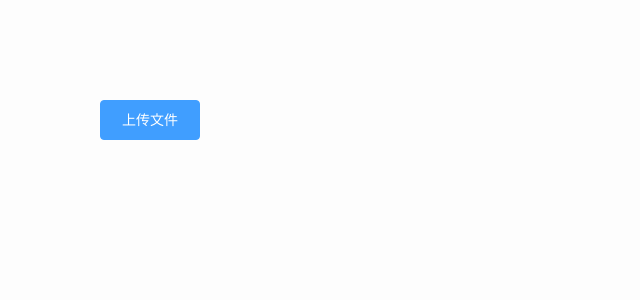
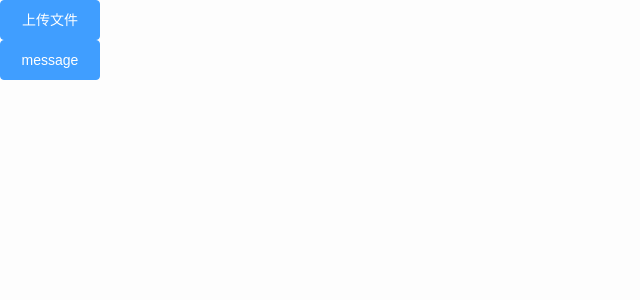
Before and after one commit to ZFCFBGC/xmjq, a Vue app: page /#/ in a window 1280 px wide. Shown: the top 300 px of the page, without its empty margins (0-640 px from the left). Built offline with nearby package versions, Linux system fonts and the light colour scheme.

Commit message:
loading框、消息框

```diff
--- a/src/assets/css/reset.css
+++ b/src/assets/css/reset.css
@@ -124,8 +124,8 @@ a {
   -webkit-backface-visibility: hidden;
 }
 ::-webkit-scrollbar {
-  width: 2px;
-  height: 2px;
+  width: 6px;
+  height: 6px;
 }
 ::-webkit-scrollbar-track-piece {
   background-color: rgba(0, 0, 0, 0.2);
@@ -160,7 +160,6 @@ body {
   position: relative;
 }
 html {
-  overflow-y: scroll;
   position: relative;
 }
 .clearfix:after {
--- /dev/null
+++ b/src/components/loading/index.js
@@ -0,0 +1,41 @@
+import LoadingComponent from "./loading.vue";
+import Vue from "vue";
+
+var instance;
+
+const LoadingConstructor = Vue.extend(LoadingComponent);
+
+instance = new LoadingConstructor({
+  el: document.createElement("div"),
+});
+
+instance.show = false;
+
+const loading = {
+  show(options = {}) {
+    instance.show = true;
+    if (options) {
+      if (options.el) {
+        options.el.appendChild(instance.$el);
+      } else {
+        document.body.appendChild(instance.$el);
+      }
+      instance.text = options.text;
+    }
+  },
+  hide() {
+    instance.show = false;
+  },
+};
+export default {
+  install() {
+    if (!Vue.$loading) {
+      Vue.$loading = loading;
+    }
+    Vue.mixin({
+      created() {
+        this.$gqgLoading = Vue.$loading;
+      },
+    });
+  },
+};
--- /dev/null
+++ b/src/components/message/index.js
@@ -0,0 +1,50 @@
+import MessageComponent from "./message.vue";
+import Vue from "vue";
+
+var instance;
+var timer;
+
+const messageConstructor = Vue.extend(MessageComponent);
+
+instance = new messageConstructor({
+  el: document.createElement("div"),
+});
+
+instance.show = false;
+
+const message = {
+  show(options = {}) {
+    instance.show = true;
+    if (options) {
+      if (options.el) {
+        options.el.appendChild(instance.$el);
+      } else {
+        document.body.appendChild(instance.$el);
+      }
+      instance.message = options.message || "";
+      instance.type = options.type || "";
+      instance.showClose = options.showClose || false;
+      instance.plain = options.plain || false;
+      instance.center = options.center || false;
+      var duration = options.duration || 30000;
+      timer = setTimeout(function() {
+        instance.show = false;
+      }, duration);
+    }
+  },
+  hide() {
+    instance.show = false;
+  },
+};
+export default {
+  install() {
+    if (!Vue.$message) {
+      Vue.$message = message;
+    }
+    Vue.mixin({
+      created() {
+        this.$gqgMessage = Vue.$message;
+      },
+    });
+  },
+};
--- /dev/null
+++ b/src/components/message/message.vue
@@ -0,0 +1,90 @@
+<template>
+  <div class="messageNews" v-show="show">
+    <div
+      :class="[
+        'gqg_message',
+        type ? `gqg-message_${type}` : '',
+        center ? 'isCenter' : '',
+        showClose ? 'isClosable' : '',
+      ]"
+    >
+      <!-- <i class="icon-navigation iconfont"></i> -->
+      <slot>
+        <p v-html="message" class="gqg_message_content"></p>
+      </slot>
+      <i
+        v-if="showClose"
+        class="gqg_message_closeBtn iconfont icon-close"
+        @click="close"
+      ></i>
+    </div>
+  </div>
+</template>
+<script>
+export default {
+  name: "gqgMessage",
+  props: {
+    show: Boolean,
+    type: {
+      type: String,
+      default: "",
+    },
+    message: {
+      type: String,
+      default: "",
+    },
+    showClose: {
+      type: Boolean,
+      default: false,
+    },
+    plain: {
+      type: Boolean,
+      default: false,
+    },
+    center: {
+      type: Boolean,
+      default: false,
+    },
+  },
+  mounted() {
+    console.log("22222222", this.message);
+  },
+  methods: {
+    close() {
+      this.show = false;
+    },
+  },
+};
+</script>
+<style lang="less" scoped>
+.messageNews {
+  position: fixed;
+  top: 20px;
+  left: 50%;
+  transform: translate(-50%, 0);
+  .gqg_message {
+    height: 46px;
+    padding: 11px 24px;
+    font-size: 16px;
+    line-height: 24px;
+    border-radius: 5px;
+    box-sizing: border-box;
+    background: #edf2fc;
+    width: 343px;
+    color: #666;
+    .gqg_message_content {
+      display: inline-block;
+      padding-left: 16px;
+    }
+    .gqg_message_closeBtn {
+      float: right;
+      color: #666;
+      cursor: pointer;
+    }
+  }
+  .gqg-message_success {
+    background: #e1f3d8;
+    color: #666;
+  }
+}
+</style>
--- a/src/main.js
+++ b/src/main.js
@@ -22,12 +22,16 @@ import gqgSlider from "@/components/slider/index.js";
 import gqgBadge from "@/components/badge/index.js";
 import gqgInputNumber from "@/components/inputNumber/index.js";
 import gqgUpload from "@/components/upload/index.js";
+import gqgLoading from "@/components/loading/index.js";
+import gqgMessage from "@/components/message/index.js"
 Vue.use(gqgButton);
 Vue.use(gqgSwitch);
 Vue.use(gqgSlider);
 Vue.use(gqgBadge);
 Vue.use(gqgInputNumber);
 Vue.use(gqgUpload);
+Vue.use(gqgLoading);
+Vue.use(gqgMessage);
 new Vue({
   router,
   render: (h) => h(App),
--- a/src/views/Home.vue
+++ b/src/views/Home.vue
@@ -1,9 +1,13 @@
 <template>
   <div class="home">
-    <div style="margin:100px;">
+    <div>
       <gqg-upload :httpRequest="myUpload" ref="upload" action="">
         <gqg-button type="primary">上传文件</gqg-button>
       </gqg-upload>
+    </div>
+    <div class="box" ref="box"></div>
+    <div>
+      <gqg-button type="primary" @click="clickBtn">message</gqg-button>
     </div>
   </div>
 </template>
@@ -17,6 +21,15 @@ export default {
     };
   },
   created() {},
+  mounted() {
+    var that = this;
+    // this.$gqgLoading.show({
+    //   text: "测试",
+    // });
+    // setTimeout(function() {
+    //   that.$gqgLoading.hide();
+    // }, 3000);
+  },
   methods: {
     myUpload(file) {
       var that = this;
@@ -36,6 +49,13 @@ export default {
     confirmSubmit() {
       this.$refs.upload.submit();
     },
+    clickBtn() {
+      this.$gqgMessage.show({
+        message: "消息提示",
+        showClose:true,
+        type:'success'
+      });
+    },
   },
 };
 </script>
```
Also changed, not shown: src/components/loading/loading.vue (added, +79 -0 lines).
